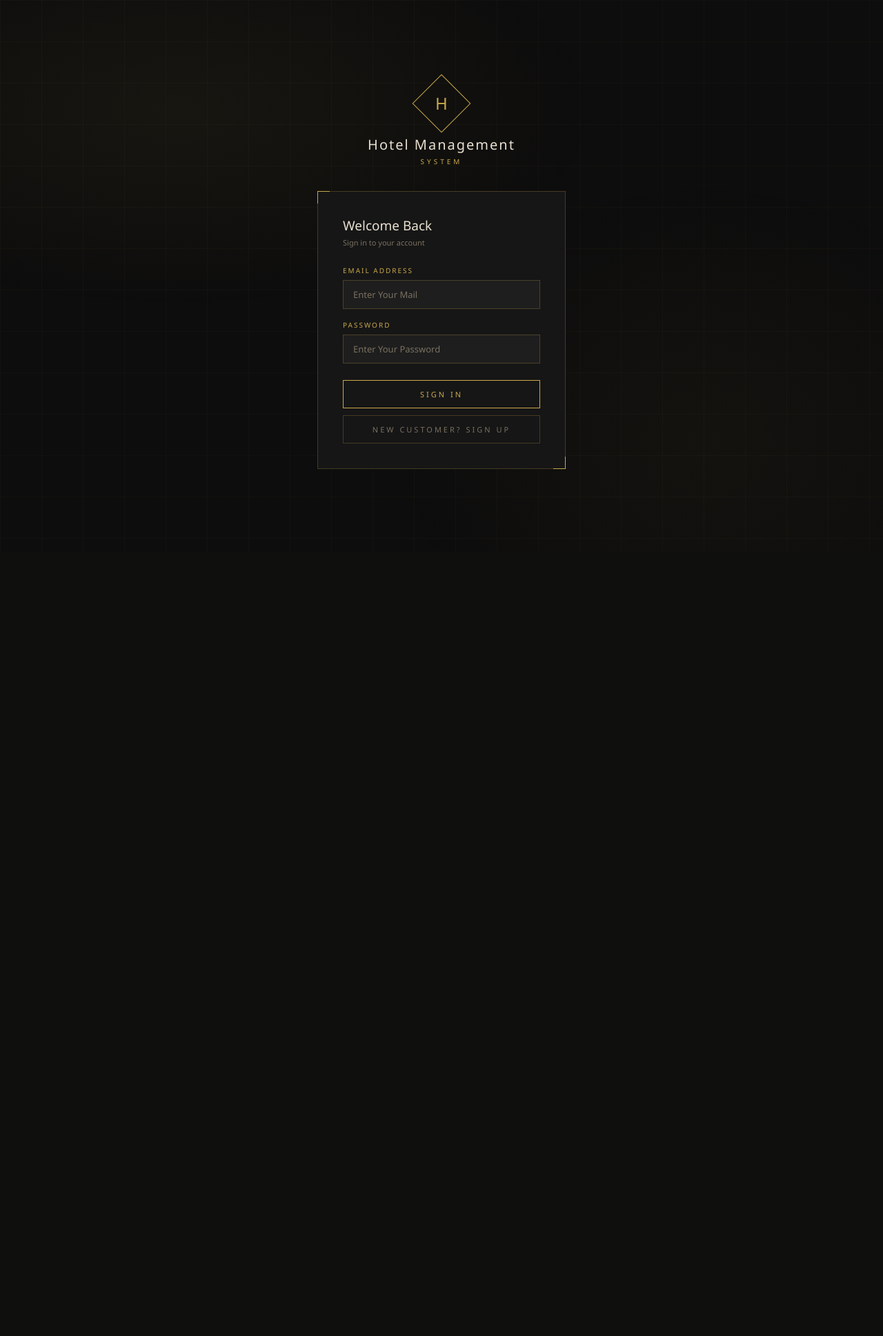
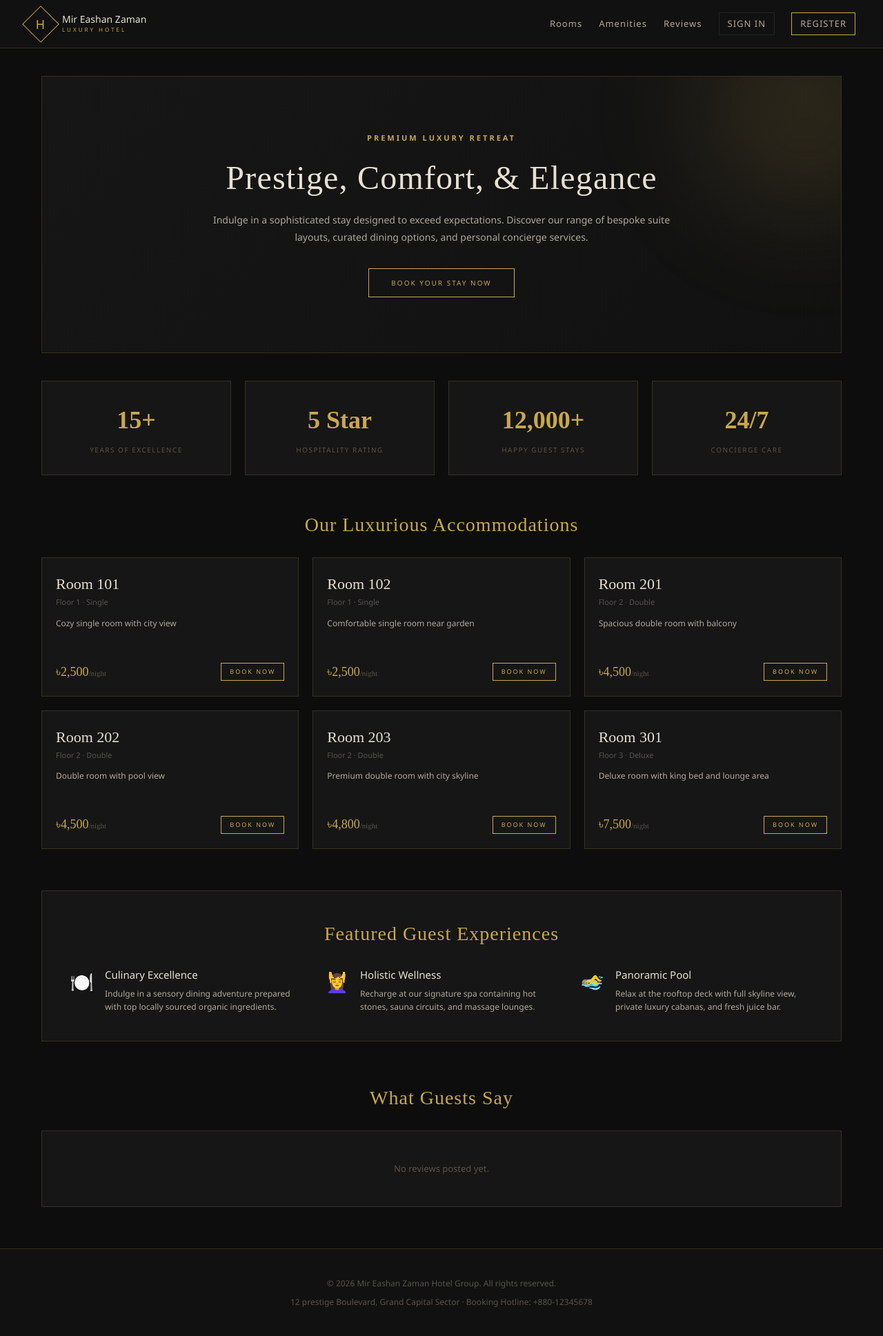
Before and after one commit to MirEashanZaman/Hotel-Management-System, a PHP site: page /index.php?route=RoomController in a window 1280 px wide. Shown: the whole page at 69% size. Before the commit the page ends 781 px from the top, so only its background shows below. Run offline with PHP 8.4, Linux system fonts and the light colour scheme; data comes from the database, SQL or seed files in the repository.

Commit message:
feat: Add public landing page, default routing, and public guest room access

```diff
--- a/controllers/RoomController.php
+++ b/controllers/RoomController.php
@@ -3,7 +3,10 @@ class RoomController extends BaseController {
     private $roomModel;
 
     public function __construct() {
-        requireLogin();
+        $method = $_SERVER['REQUEST_METHOD'];
+        if ($method !== 'GET') {
+            requireLogin();
+        }
         $this->roomModel = new Room();
     }
 
--- a/index.php
+++ b/index.php
@@ -1,7 +1,7 @@
 <?php
 require_once __DIR__ . '/bootstrap.php';
 
-$route = $_GET['route'] ?? 'login';
+$route = $_GET['route'] ?? 'home';
 
 switch ($route) {
     case 'signup':
@@ -14,7 +14,10 @@ switch ($route) {
         include __DIR__ . '/views/payment-card.php';
         break;
     case 'login':
-    default:
         include __DIR__ . '/views/login.php';
         break;
+    case 'home':
+    default:
+        include __DIR__ . '/views/home.php';
+        break;
 }
--- /dev/null
+++ b/views/home.php
@@ -0,0 +1,263 @@
+<!DOCTYPE html>
+<html lang="en">
+
+<head>
+  <meta charset="UTF-8">
+  <meta name="viewport" content="width=device-width, initial-scale=1.0">
+  <title>Welcome to Mir Eashan Zaman Hotel</title>
+  <link rel="stylesheet" href="css/style.css">
+  <style>
+    .public-navbar {
+      height: 70px;
+      background: var(--dark2);
+      border-bottom: 1px solid var(--border);
+      display: flex;
+      align-items: center;
+      justify-content: space-between;
+      padding: 0 40px;
+      position: sticky;
+      top: 0;
+      z-index: 100;
+    }
+
+    .public-logo {
+      display: flex;
+      align-items: center;
+      gap: 12px;
+      text-decoration: none;
+      color: var(--text);
+    }
+
+    .public-nav-links {
+      display: flex;
+      gap: 24px;
+      align-items: center;
+    }
+
+    .public-nav-links a {
+      color: var(--text2);
+      text-decoration: none;
+      font-size: 13px;
+      letter-spacing: 1px;
+      transition: color 0.2s;
+    }
+
+    .public-nav-links a:hover {
+      color: var(--gold);
+    }
+
+    .hero-banner {
+      background: linear-gradient(135deg, var(--dark3) 0%, var(--dark2) 100%);
+      border: 1px solid var(--border);
+      padding: 80px 40px;
+      text-align: center;
+      margin-bottom: 40px;
+      position: relative;
+      overflow: hidden;
+    }
+
+    .hero-blur {
+      position: absolute;
+      top: -100px;
+      right: -100px;
+      width: 300px;
+      height: 300px;
+      border-radius: 50%;
+      background: var(--gold-dim);
+      filter: blur(80px);
+      pointer-events: none;
+    }
+
+    .home-section-title {
+      font-family: 'Cormorant Garamond', serif;
+      font-size: 28px;
+      color: var(--gold);
+      margin-bottom: 24px;
+      text-align: center;
+      letter-spacing: 1px;
+      font-weight: 300;
+    }
+  </style>
+</head>
+
+<body>
+  <nav class="public-navbar">
+    <a href="index.php" class="public-logo">
+      <div class="logo-icon"><span>H</span></div>
+      <div class="logo-text">
+        <h2 style="font-size: 14px; margin: 0;">Mir Eashan Zaman</h2>
+        <p style="font-size: 8px; margin: 0;">Luxury Hotel</p>
+      </div>
+    </a>
+    <div class="public-nav-links">
+      <a href="#rooms">Rooms</a>
+      <a href="#amenities">Amenities</a>
+      <a href="#reviews">Reviews</a>
+      <a href="index.php?route=login" class="btn btn-ghost btn-sm" style="border-radius: 0;">Sign In</a>
+      <a href="index.php?route=signup" class="btn btn-primary btn-sm" style="border-radius: 0;">Register</a>
+    </div>
+  </nav>
+
+  <main style="max-width: 1200px; margin: 40px auto; padding: 0 20px;">
+    <!-- Hero Banner -->
+    <div class="hero-banner">
+      <div class="hero-blur"></div>
+      <div style="font-size: 11px; color: var(--gold); letter-spacing: 3px; font-weight: bold; text-transform: uppercase; margin-bottom: 20px;">Premium Luxury Retreat</div>
+      <h1 style="font-family: 'Cormorant Garamond', serif; font-size: 48px; font-weight: 300; line-height: 1.2; margin-bottom: 20px; color: var(--text); letter-spacing: 1.2px;">Prestige, Comfort, & Elegance</h1>
+      <p style="color: var(--text2); font-size: 14px; max-width: 700px; margin: 0 auto 32px; line-height: 1.8;">
+        Indulge in a sophisticated stay designed to exceed expectations. Discover our range of bespoke suite layouts, curated dining options, and personal concierge services.
+      </p>
+      <a href="index.php?route=login" class="btn btn-primary" style="padding: 12px 32px; text-decoration: none;">Book Your Stay Now</a>
+    </div>
+
+    <!-- Stats Section -->
+    <div style="display: grid; grid-template-columns: repeat(auto-fit, minmax(200px, 1fr)); gap: 20px; margin-bottom: 50px;">
+      <div class="card" style="text-align: center; margin-bottom: 0; padding: 28px 16px;">
+        <div style="font-size: 36px; color: var(--gold); font-family: 'Cormorant Garamond', serif; font-weight: bold;">15+</div>
+        <div style="font-size: 10px; color: var(--text-muted); letter-spacing: 1.5px; text-transform: uppercase; margin-top: 6px;">Years of Excellence</div>
+      </div>
+      <div class="card" style="text-align: center; margin-bottom: 0; padding: 28px 16px;">
+        <div style="font-size: 36px; color: var(--gold); font-family: 'Cormorant Garamond', serif; font-weight: bold;">5 Star</div>
+        <div style="font-size: 10px; color: var(--text-muted); letter-spacing: 1.5px; text-transform: uppercase; margin-top: 6px;">Hospitality Rating</div>
+      </div>
+      <div class="card" style="text-align: center; margin-bottom: 0; padding: 28px 16px;">
+        <div style="font-size: 36px; color: var(--gold); font-family: 'Cormorant Garamond', serif; font-weight: bold;">12,000+</div>
+        <div style="font-size: 10px; color: var(--text-muted); letter-spacing: 1.5px; text-transform: uppercase; margin-top: 6px;">Happy Guest Stays</div>
+      </div>
+      <div class="card" style="text-align: center; margin-bottom: 0; padding: 28px 16px;">
+        <div style="font-size: 36px; color: var(--gold); font-family: 'Cormorant Garamond', serif; font-weight: bold;">24/7</div>
+        <div style="font-size: 10px; color: var(--text-muted); letter-spacing: 1.5px; text-transform: uppercase; margin-top: 6px;">Concierge Care</div>
+      </div>
+    </div>
+
+    <!-- Rooms Section -->
+    <section id="rooms" style="margin-bottom: 60px;">
+      <h3 class="home-section-title">Our Luxurious Accommodations</h3>
+      <div id="publicRoomsGrid" style="display: grid; grid-template-columns: repeat(auto-fill, minmax(320px, 1fr)); gap: 20px;">
+        <!-- Loaded via JavaScript -->
+        <div style="grid-column: 1 / -1; text-align: center; padding: 40px; color: var(--text-muted);">Loading rooms...</div>
+      </div>
+    </section>
+
+    <!-- Amenities Section -->
+    <section id="amenities" class="card" style="margin-bottom: 60px; padding: 40px;">
+      <h3 class="home-section-title" style="margin-top: 0;">Featured Guest Experiences</h3>
+      <div style="display: grid; grid-template-columns: repeat(auto-fit, minmax(240px, 1fr)); gap: 32px;">
+        <div style="display: flex; gap: 16px; align-items: flex-start;">
+          <div style="font-size: 28px; color: var(--gold);">🍽️</div>
+          <div>
+            <h4 style="font-weight: 500; font-size: 15px; margin-bottom: 6px; color: var(--text);">Culinary Excellence</h4>
+            <p style="font-size: 12px; color: var(--text2); line-height: 1.6;">Indulge in a sensory dining adventure prepared with top locally sourced organic ingredients.</p>
+          </div>
+        </div>
+        <div style="display: flex; gap: 16px; align-items: flex-start;">
+          <div style="font-size: 28px; color: var(--gold);">💆‍♀️</div>
+          <div>
+            <h4 style="font-weight: 500; font-size: 15px; margin-bottom: 6px; color: var(--text);">Holistic Wellness</h4>
+            <p style="font-size: 12px; color: var(--text2); line-height: 1.6;">Recharge at our signature spa containing hot stones, sauna circuits, and massage lounges.</p>
+          </div>
+        </div>
+        <div style="display: flex; gap: 16px; align-items: flex-start;">
+          <div style="font-size: 28px; color: var(--gold);">🏊‍♂️</div>
+          <div>
+            <h4 style="font-weight: 500; font-size: 15px; margin-bottom: 6px; color: var(--text);">Panoramic Pool</h4>
+            <p style="font-size: 12px; color: var(--text2); line-height: 1.6;">Relax at the rooftop deck with full skyline view, private luxury cabanas, and fresh juice bar.</p>
+          </div>
+        </div>
+      </div>
+    </section>
+
+    <!-- Reviews Section -->
+    <section id="reviews" style="margin-bottom: 60px;">
+      <h3 class="home-section-title">What Guests Say</h3>
+      <div id="publicReviewsGrid" class="card" style="padding: 24px;">
+        <!-- Loaded via JavaScript -->
+        <div style="text-align: center; padding: 20px; color: var(--text-muted);">Loading reviews...</div>
+      </div>
+    </section>
+  </main>
+
+  <footer style="border-top: 1px solid var(--border); padding: 40px 20px; text-align: center; background: var(--dark2); color: var(--text-muted); font-size: 12px;">
+    <p style="margin-bottom: 8px;">© 2026 Mir Eashan Zaman Hotel Group. All rights reserved.</p>
+    <p>12 prestige Boulevard, Grand Capital Sector · Booking Hotline: +880-12345678</p>
+  </footer>
+
+  <script>
+    function escapeHtml(str) {
+      if (str === null || str === undefined) return '';
+      return String(str)
+        .replace(/&/g, "&amp;")
+        .replace(/</g, "&lt;")
+        .replace(/>/g, "&gt;")
+        .replace(/"/g, "&quot;")
+        .replace(/'/g, "&#039;");
+    }
+
+    async function loadPublicHome() {
+      // Fetch Rooms
+      try {
+        const roomsRes = await fetch('api/rooms.php');
+        const rooms = await roomsRes.json();
+        const roomsGrid = document.getElementById('publicRoomsGrid');
+
+        if (Array.isArray(rooms) && rooms.length > 0) {
+          const featured = rooms.slice(0, 6);
+          roomsGrid.innerHTML = featured.map(r => `
+            <div class="card" style="margin-bottom:0; padding:0; overflow:hidden; border-color:var(--border);">
+              ${r.image_url ? `<div style="height:170px; width:100%; overflow:hidden;"><img src="${escapeHtml(r.image_url)}" style="width:100%; height:100%; object-fit:cover;"></div>` : ''}
+              <div style="padding:20px;">
+                <div style="font-family:'Cormorant Garamond',serif; font-size:22px; color:var(--text)">Room ${escapeHtml(r.room_number)}</div>
+                <div style="font-size:11px; color:var(--text-muted); margin-bottom:12px;">Floor ${escapeHtml(r.floor)} · ${escapeHtml(r.room_type)}</div>
+                <p style="font-size:12px; color:var(--text2); margin-bottom:16px; line-height:1.6; min-height:50px;">${escapeHtml(r.description || '')}</p>
+                <div style="display:flex; justify-content:space-between; align-items:center;">
+                  <span style="font-size:18px; font-family:'Cormorant Garamond',serif; color:var(--gold);">৳${Number(r.price_per_night).toLocaleString()}<span style="font-size:11px; color:var(--text-muted);">/night</span></span>
+                  <a href="index.php?route=login" class="btn btn-primary btn-sm" style="text-decoration:none;">Book Now</a>
+                </div>
+              </div>
+            </div>
+          `).join('');
+        } else {
+          roomsGrid.innerHTML = '<div style="grid-column: 1 / -1; text-align: center; padding: 20px; color: var(--text-muted);">No rooms found.</div>';
+        }
+      } catch (e) {
+        document.getElementById('publicRoomsGrid').innerHTML = '<div style="grid-column: 1 / -1; text-align: center; padding: 20px; color: var(--red);">Error loading hotel suites.</div>';
+      }
+
+      // Fetch Reviews
+      try {
+        const reviewsRes = await fetch('api/reviews.php');
+        const reviews = await reviewsRes.json();
+        const reviewsGrid = document.getElementById('publicReviewsGrid');
+
+        if (Array.isArray(reviews) && reviews.length > 0) {
+          const highlights = reviews.slice(0, 4);
+          reviewsGrid.innerHTML = highlights.map(r => {
+            const stars = [1, 2, 3, 4, 5].map(n =>
+              `<span style="color:${n <= r.rating ? '#c9a84c' : 'var(--border)'}; font-size:16px;">★</span>`
+            ).join('');
+            return `
+              <div style="border-bottom:1px solid var(--border2); padding:16px 0;">
+                <div style="display:flex; justify-content:space-between; align-items:center; margin-bottom:6px;">
+                  <div>
+                    <strong style="color:var(--text); font-size:13px;">${escapeHtml(r.customer_name || 'Guest')}</strong>
+                    <span style="color:var(--text-muted); font-size:11px; margin-left:8px;">Room ${escapeHtml(r.room_number || '—')}</span>
+                  </div>
+                  <div>${stars}</div>
+                </div>
+                <p style="font-size:12px; color:var(--text2); line-height:1.6; margin:0;">${escapeHtml(r.comment)}</p>
+              </div>
+            `;
+          }).join('');
+        } else {
+          reviewsGrid.innerHTML = '<div style="text-align: center; padding: 20px; color: var(--text-muted);">No reviews posted yet.</div>';
+        }
+      } catch (e) {
+        document.getElementById('publicReviewsGrid').innerHTML = '<div style="text-align: center; padding: 20px; color: var(--red);">Error loading guest reviews.</div>';
+      }
+    }
+
+    loadPublicHome();
+  </script>
+</body>
+
+</html>
```
